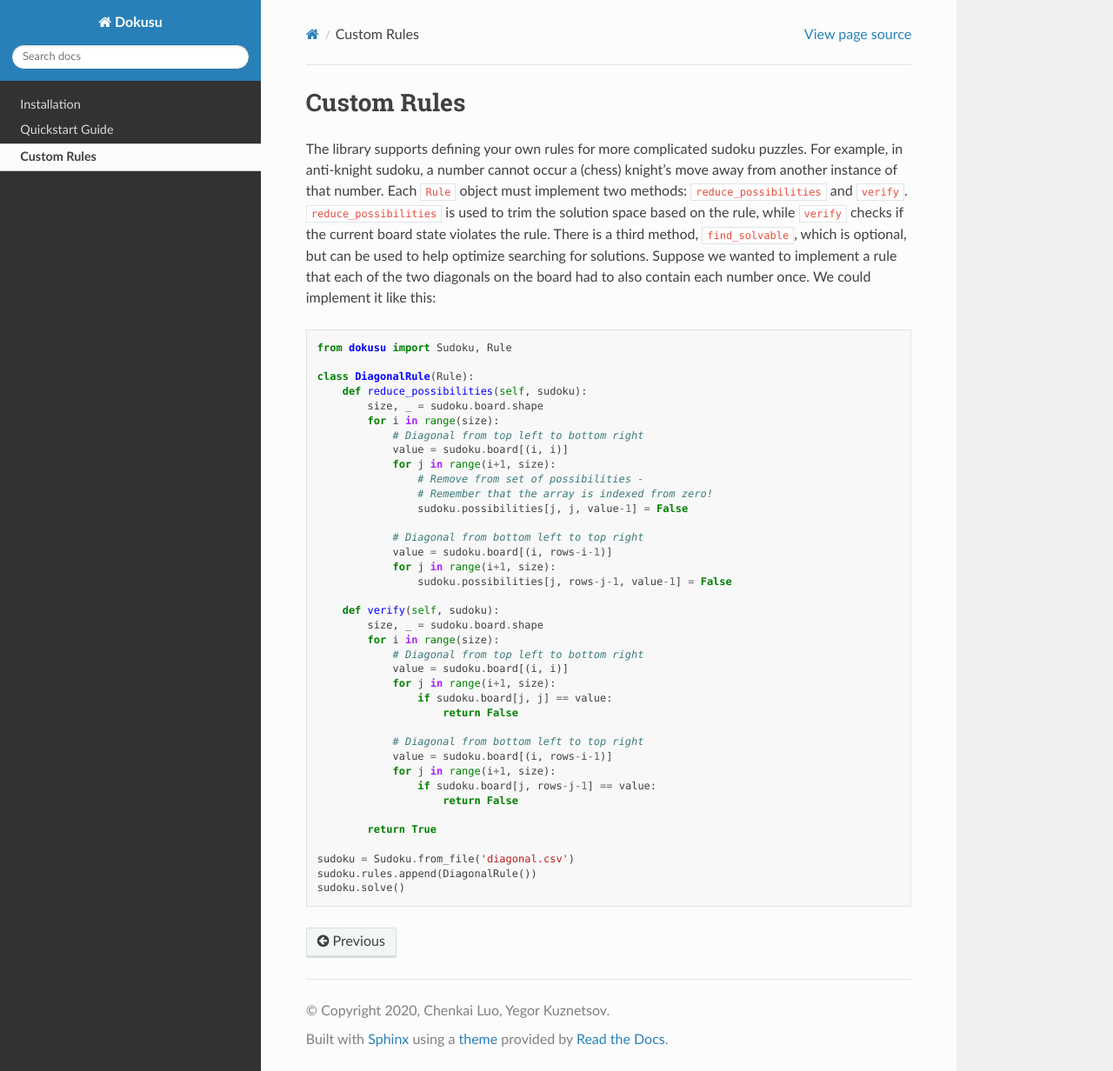
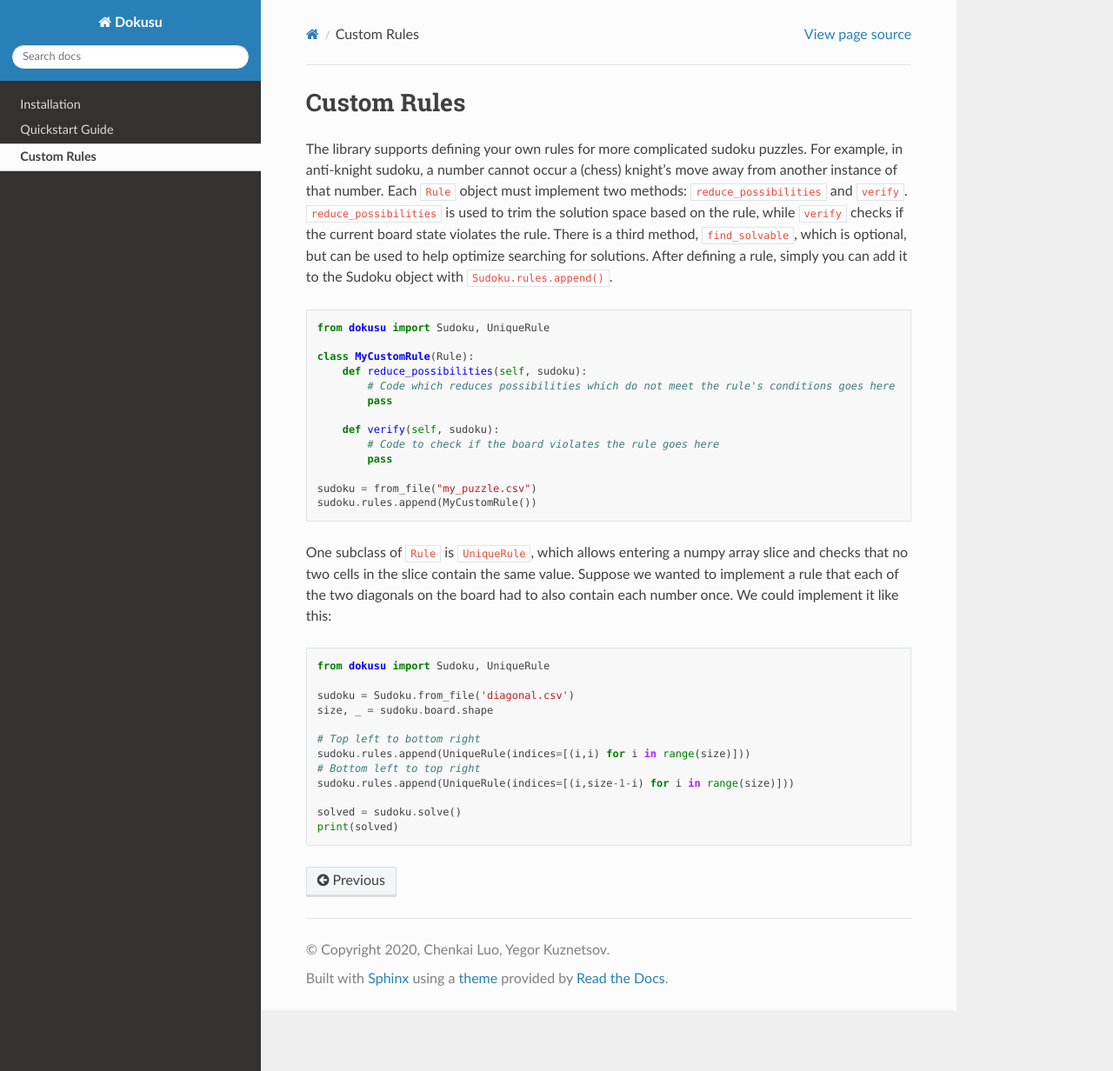
Before and after one commit to Chenkail/Dokusu, a Sphinx documentation site: the page built from docs/source/custom-rules.rst, in a window 1280 px wide and 1232 px high. Shown: the whole window at 87% size. Built offline with Sphinx 7.4.7 and the Read the Docs theme 2.0.0, drawn with Linux system fonts in a browser that asks for light colours.

Commit message:
Update custom rules docs

```diff
--- a/docs/source/custom-rules.rst
+++ b/docs/source/custom-rules.rst
@@ -2,45 +2,82 @@
 Custom Rules
 ************
 
-The library supports defining your own rules for more complicated sudoku puzzles. For example, in anti-knight sudoku, a number cannot occur a (chess) knight's move away from another instance of that number. Each ``Rule`` object must implement two methods: ``reduce_possibilities`` and ``verify``. ``reduce_possibilities`` is used to trim the solution space based on the rule, while ``verify`` checks if the current board state violates the rule. There is a third method, ``find_solvable``, which is optional, but can be used to help optimize searching for solutions. Suppose we wanted to implement a rule that each of the two diagonals on the board had to also contain each number once. We could implement it like this:
+The library supports defining your own rules for more complicated sudoku puzzles. For example, in anti-knight sudoku, a number cannot occur a (chess) knight's move away from another instance of that number. Each ``Rule`` object must implement two methods: ``reduce_possibilities`` and ``verify``. ``reduce_possibilities`` is used to trim the solution space based on the rule, while ``verify`` checks if the current board state violates the rule. There is a third method, ``find_solvable``, which is optional, but can be used to help optimize searching for solutions. After defining a rule, simply you can add it to the Sudoku object with ``Sudoku.rules.append()``.
 
 .. code:: python
 
-    from dokusu import Sudoku, Rule
+    from dokusu import Sudoku, UniqueRule
 
-    class DiagonalRule(Rule):
+    class MyCustomRule(Rule):
         def reduce_possibilities(self, sudoku):
-            size, _ = sudoku.board.shape
-            for i in range(size):
-                # Diagonal from top left to bottom right
-                value = sudoku.board[(i, i)]
-                for j in range(i+1, size):
-                    # Remove from set of possibilities -
-                    # Remember that the array is indexed from zero!
-                    sudoku.possibilities[j, j, value-1] = False
-
-                # Diagonal from bottom left to top right
-                value = sudoku.board[(i, rows-i-1)]
-                for j in range(i+1, size):
-                    sudoku.possibilities[j, rows-j-1, value-1] = False
+            # Code which reduces possibilities which do not meet the rule's conditions goes here
+            pass
 
         def verify(self, sudoku):
-            size, _ = sudoku.board.shape
-            for i in range(size):
-                # Diagonal from top left to bottom right
-                value = sudoku.board[(i, i)]
-                for j in range(i+1, size):
-                    if sudoku.board[j, j] == value:
-                        return False
+            # Code to check if the board violates the rule goes here
+            pass
 
-                # Diagonal from bottom left to top right
-                value = sudoku.board[(i, rows-i-1)]
-                for j in range(i+1, size):
-                    if sudoku.board[j, rows-j-1] == value:
-                        return False
+    sudoku = from_file("my_puzzle.csv")
+    sudoku.rules.append(MyCustomRule())
 
-            return True
+
+One subclass of ``Rule`` is ``UniqueRule``, which allows entering a numpy array slice and checks that no two cells in the slice contain the same value. Suppose we wanted to implement a rule that each of the two diagonals on the board had to also contain each number once. We could implement it like this:
+
+.. code:: python
+
+    from dokusu import Sudoku, UniqueRule
 
     sudoku = Sudoku.from_file('diagonal.csv')
-    sudoku.rules.append(DiagonalRule())
-    sudoku.solve()
+    size, _ = sudoku.board.shape
+
+    # Top left to bottom right
+    sudoku.rules.append(UniqueRule(indices=[(i,i) for i in range(size)]))
+    # Bottom left to top right
+    sudoku.rules.append(UniqueRule(indices=[(i,size-1-i) for i in range(size)]))
+
+    solved = sudoku.solve()
+    print(solved)
+
+
+..
+    # Currently broken
+    .. code:: python
+
+        from dokusu import Sudoku, Rule
+
+        class DiagonalRule(Rule):
+            def reduce_possibilities(self, sudoku):
+                size, _ = sudoku.board.shape
+                for i in range(size):
+                    # Diagonal from top left to bottom right
+                    value = sudoku.board[(i, i)]
+                    for j in range(i+1, size):
+                        # Remove from set of possibilities -
+                        # Remember that the array is indexed from zero!
+                        sudoku.possibilities[j, j, value-1] = False
+
+                    # Diagonal from bottom left to top right
+                    value = sudoku.board[(i, rows-i-1)]
+                    for j in range(i+1, size):
+                        sudoku.possibilities[j, rows-j-1, value-1] = False
+
+            def verify(self, sudoku):
+                size, _ = sudoku.board.shape
+                for i in range(size):
+                    # Diagonal from top left to bottom right
+                    value = sudoku.board[(i, i)]
+                    for j in range(i+1, size):
+                        if sudoku.board[j, j] == value:
+                            return False
+
+                    # Diagonal from bottom left to top right
+                    value = sudoku.board[(i, rows-i-1)]
+                    for j in range(i+1, size):
+                        if sudoku.board[j, rows-j-1] == value:
+                            return False
+
+                return True
+
+        sudoku = Sudoku.from_file('diagonal.csv')
+        sudoku.rules.append(DiagonalRule())
+        sudoku.solve()
```
Also changed, not shown: 2 other files.
